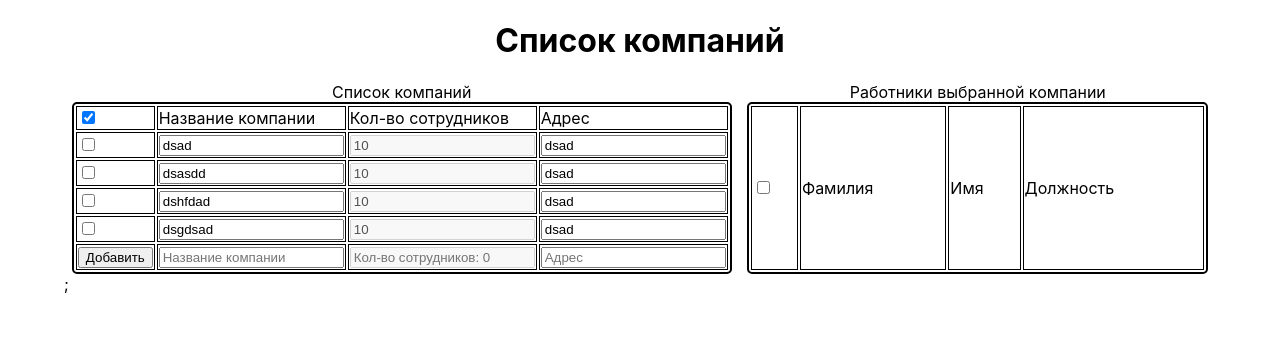
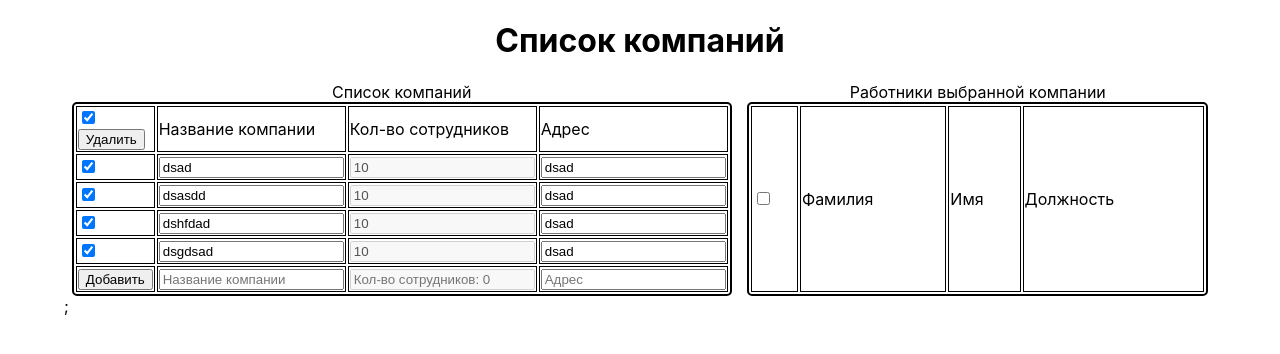
Before and after one commit to ORLVNIMUSIC/adept, a Next.js app: page / in a window 1280 px wide. Both pictures are taken after a click on the checkbox 88 px from the left and 117 px from the top of the page. Shown: the top 354 px of the page. Built offline with nearby package versions, Linux system fonts and the light colour scheme.

Commit message:
checkbox interactions

```diff
--- a/components/companies.tsx
+++ b/components/companies.tsx
@@ -1,4 +1,4 @@
-import { useRef } from 'react';
+import { useRef, useState } from 'react';
 import { useDispatch, useSelector } from 'react-redux';
 import { addCompany, updateCompany, Company } from '../store/companiesSlice';
 import { RootState } from '../store/store';
@@ -10,6 +10,9 @@ enum updateProperty {
 }
 
 const Companies: React.FC = () => {
+  const [chosenCompanies, setChosenCompanies] = useState<string[]>([]);
+  const [allCompaniesChosen, setAllCompaniesChosen] = useState<boolean>(false);
+
   const dispatch = useDispatch();
   const store = useSelector((state: RootState) => {
     return state;
@@ -18,6 +21,7 @@ const Companies: React.FC = () => {
   const companyName = useRef<HTMLInputElement>(null);
   const companyAddress = useRef<HTMLInputElement>(null);
 
+  //Специально сделал несколько вариантов работы с хендлерами событий для наглядности моей компетенции
   function addHandler() {
     if (companyName.current && companyName.current.value) {
       if (companyAddress.current && companyAddress.current.value) {
@@ -33,6 +37,7 @@ const Companies: React.FC = () => {
     }
   }
 
+  //Специально сделал несколько вариантов работы с хендлерами событий для наглядности моей компетенции
   function updateHandler(company: Company, value: string, property: string) {
     switch (property) {
       case 'name': {
@@ -60,6 +65,16 @@ const Companies: React.FC = () => {
     }
   }
 
+  //Специально сделал несколько вариантов работы с хендлерами событий для наглядности моей компетенции
+  function allChosenHandler() {
+    setAllCompaniesChosen(!allCompaniesChosen);
+
+    setChosenCompanies(store.companies.value.map((company) => company.id));
+    if (allCompaniesChosen) {
+      setChosenCompanies([]);
+    }
+  }
+
   return (
     <>
       <table className="companies">
@@ -67,7 +82,16 @@ const Companies: React.FC = () => {
         <thead>
           <tr>
             <td>
-              <input type="checkbox" />
+              <input
+                type="checkbox"
+                checked={allCompaniesChosen}
+                onChange={allChosenHandler}
+              />
+              {chosenCompanies.length ? (
+                <input type="button" value="Удалить" />
+              ) : (
+                ''
+              )}
             </td>
             <td>Название компании</td>
             <td>Кол-во сотрудников</td>
@@ -80,12 +104,32 @@ const Companies: React.FC = () => {
                 return (
                   <tr key={company.id}>
                     <td>
-                      <input type="checkbox" />
+                      <input
+                        type="checkbox"
+                        checked={chosenCompanies.includes(company.id)}
+                        //Специально сделал несколько вариантов работы с хендлерами событий для наглядности моей компетенции
+                        onChange={(e) => {
+                          if (e.target.checked) {
+                            setChosenCompanies([
+                              ...chosenCompanies,
+                              company.id,
+                            ]);
+                          } else {
+                            setChosenCompanies(
+                              chosenCompanies.filter((id) => id !== company.id)
+                            );
+                          }
+                          if (!!chosenCompanies.length) {
+                            setAllCompaniesChosen(false);
+                          }
+                        }}
+                      />
                     </td>
                     <td>
                       <input
                         type="text"
                         value={company.name}
+                        checked={chosenCompanies.includes(company.id)}
                         onChange={(event) => {
                           updateHandler(
                             company,
--- a/store/companiesSlice.ts
+++ b/store/companiesSlice.ts
@@ -28,8 +28,8 @@ const companies = createSlice({
     },
 
     removeCompanies(state, action: PayloadAction<string[]>) {
-      state.value = state.value.filter((company) =>
-        action.payload.includes(company.id)
+      state.value = state.value.filter(
+        (company) => !action.payload.includes(company.id)
       );
     },
 
```
